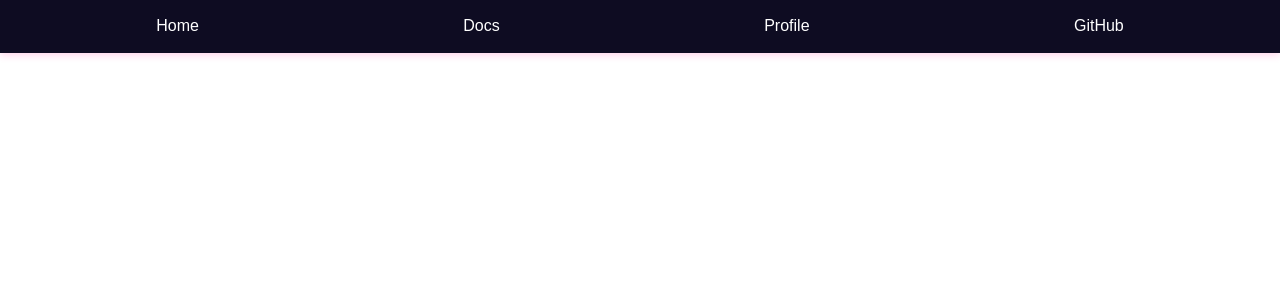
After one commit to Abhibhav2003/YourAnalyst-Flask, a Flask app: template website/templates/nav.html in a window 1280 px wide. The commit adds this page. Shown: the top 300 px of the page. Run offline with Flask 3, Linux system fonts and the light colour scheme; the template is opened without the code that fills it, so the values that code supplies are empty.

Commit message:
add styling to home page and nav bar

```diff
--- a/website/auth.py
+++ b/website/auth.py
@@ -20,7 +20,7 @@ def login():
             if user.username != username:
                 flash('Incorrect Username', category='error')
             elif check_password_hash(user.password, password):
-                flash('Logged In Successfully', category='success')
+                flash(f'Welcome, {user.username}', category='success')
                 if remember:
                   login_user(user,remember=True)
                 else:
--- a/website/static/css/login.css
+++ b/website/static/css/login.css
@@ -99,7 +99,7 @@ body{
  text-decoration: none;
 }
 
-.login-container .btn{
+.login-container .lg-btn{
     width:100%;
     height:45px;
     background:#fff;
--- /dev/null
+++ b/website/static/css/nav.css
@@ -0,0 +1,31 @@
+.nav-bar {
+    background: #0e0c22;
+    display: flex;
+    justify-content: space-around;
+    align-items: center;
+    padding: 0.4rem 1.5rem;
+    box-shadow: 0 2px 8px rgba(255, 20, 147, 0.2);;
+    position: sticky;
+    top: 0;
+    z-index: 1000;
+    font-family: 'Poppins', sans-serif;
+}
+
+.nav-bar a {
+    color: #fff;
+    text-decoration: none;
+    font-weight: 500;
+    padding: 8px 14px;
+    border-radius: 6px;
+    transition: background 0.3s ease, color 0.3s ease;
+}
+
+.nav-bar a:hover {
+    background-color: #333;
+    color: #fff;
+}
+
+.nav-bar a.active {
+    background-color: #007BFF;
+    color: #fff;
+}
--- a/website/static/css/start.css
+++ b/website/static/css/start.css
@@ -45,7 +45,7 @@ body {
     margin-top: 20px;
 }
 
-.btn {
+.st-btn {
     padding: 15px 50px;
     background: linear-gradient(145deg, #2c5364, #203a43, #0f2027);
     color: white;
@@ -58,7 +58,7 @@ body {
     transition:transform 0.3s;
 }
 
-.btn:hover {
+.st-btn:hover {
     transform: scale(1.05);
     box-shadow: 0 12px 24px rgba(0, 0, 0, 0.3);
 }
--- /dev/null
+++ b/website/static/css/style.css
@@ -0,0 +1,3 @@
+html{
+    scroll-behavior: smooth;
+}
--- a/website/templates/base.html
+++ b/website/templates/base.html
@@ -6,7 +6,7 @@
     <title>{% block title %}YourAnalyst{% endblock %}</title>
 
     <link href="https://cdn.jsdelivr.net/npm/bootstrap@5.3.6/dist/css/bootstrap.min.css" rel="stylesheet" integrity="sha384-4Q6Gf2aSP4eDXB8Miphtr37CMZZQ5oXLH2yaXMJ2w8e2ZtHTl7GptT4jmndRuHDT" crossorigin="anonymous">
-    <link rel="stylesheet" href="{{ url_for('static', filename='css/styles.css') }}">
+    <link rel="stylesheet" href="{{ url_for('static', filename='css/style.css') }}">
     <link rel="icon" href="{{ url_for('static', filename='img/favicon.png') }}">
 
     <style>
@@ -25,6 +25,9 @@
     {% endblock %}
 </head>
 <body>
+    {%block nav%}
+    <!--Nav Bar-->
+    {%endblock%}
     <div class="flash-message">
         {% with messages = get_flashed_messages(with_categories=true) %}
             {% if messages %}
--- a/website/templates/login.html
+++ b/website/templates/login.html
@@ -34,7 +34,7 @@
         <a href="#">Forgot password?</a>
         </div>
 
-        <button type="submit" class="btn">Login</button>
+        <button type="submit" class="lg-btn">Login</button>
         <div class="register-link">
             <p>Don't have an account? <a href="{{url_for('auth.signup')}}">Register</a></p>
         </div>
--- /dev/null
+++ b/website/templates/nav.html
@@ -0,0 +1,12 @@
+{%extends 'base.html'%}
+{%block styles%}
+<link rel='stylesheet' href="{{url_for('static' , filename='css/nav.css')}}">
+{%endblock%}
+{%block nav%}
+<nav class="nav-bar">
+<a href="{{url_for('views.home')}}">Home</a>
+<a href="#">Docs</a>
+<a href="#">Profile</a>
+<a href="#">GitHub</a>
+</nav>
+{%endblock%}
--- a/website/templates/signup.html
+++ b/website/templates/signup.html
@@ -10,7 +10,7 @@
     <!--Vanta BG-->
 </div>
 
-<div class="login-container">
+<div class="signup-container">
     <form method="POST">
         <h1>SignUp</h1>
         <div class="input-box">
@@ -29,7 +29,7 @@
        <div class="input-box">
        <input type="email" id="email" placeholder="Enter your email" name="email" required>
         </div>
-        <button type="submit" class="btn">SignUp</button>
+        <button type="submit" class="sg-btn">SignUp</button>
     </form>
 </div>
 </div>
--- a/website/templates/start.html
+++ b/website/templates/start.html
@@ -17,8 +17,8 @@
     <span id="typing-text"></span>
 </div>
     <div class="button-group">
-        <a href="{{url_for('auth.login')}}"><button class="btn">Login</button></a>
-        <a href="{{url_for('auth.signup')}}"><button class="btn">Sign Up</button></a>
+        <a href="{{url_for('auth.login')}}"><button class="st-btn">Login</button></a>
+        <a href="{{url_for('auth.signup')}}"><button class="st-btn">Sign Up</button></a>
     </div>
 </div>
 {%block scripts%}
--- a/website/views.py
+++ b/website/views.py
@@ -9,4 +9,4 @@ def start():
 @login_required
 @views.route('/home')
 def home():
-    return render_template('home.html',message=current_user.username)
+    return render_template('home.html')
```
Also changed, not shown: website/static/css/home.css (added, +52 -0 lines), website/static/css/signup.css (+6 -6 lines), website/templates/home.html (+31 -1 lines).
